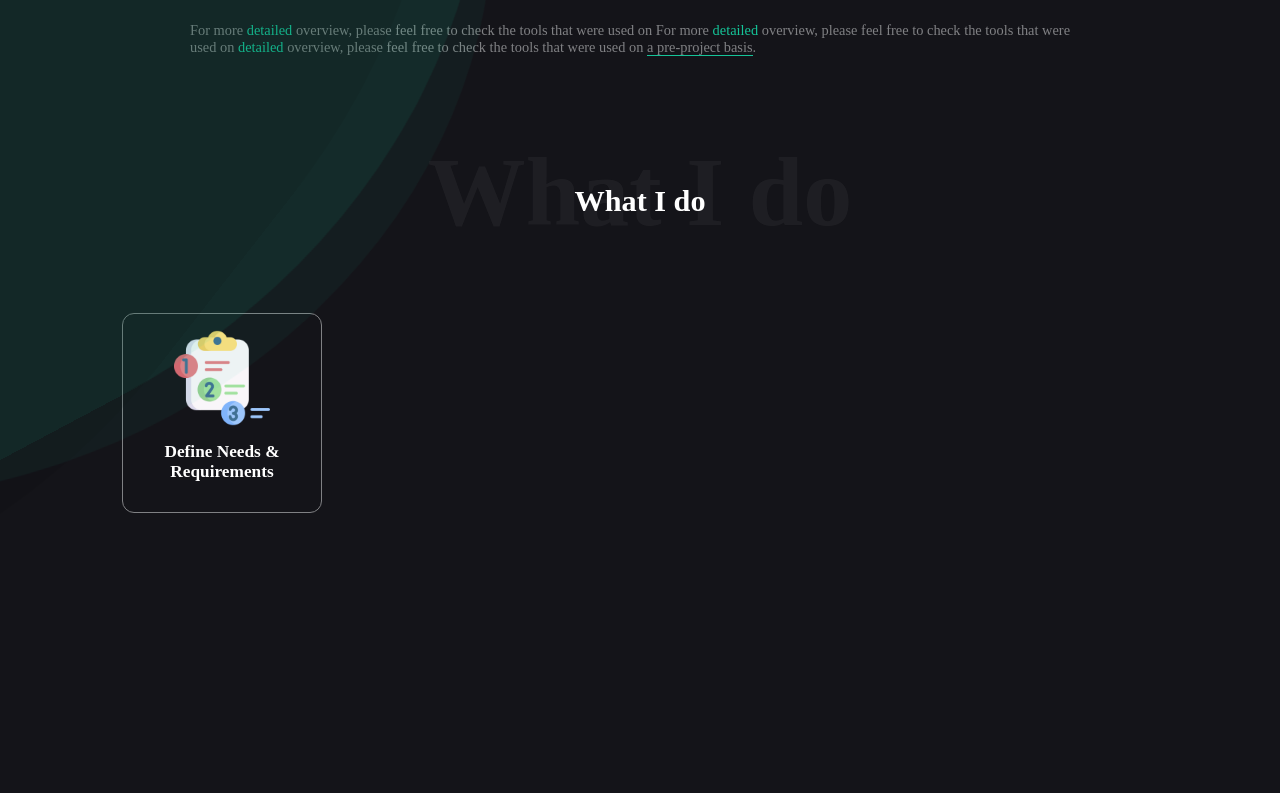
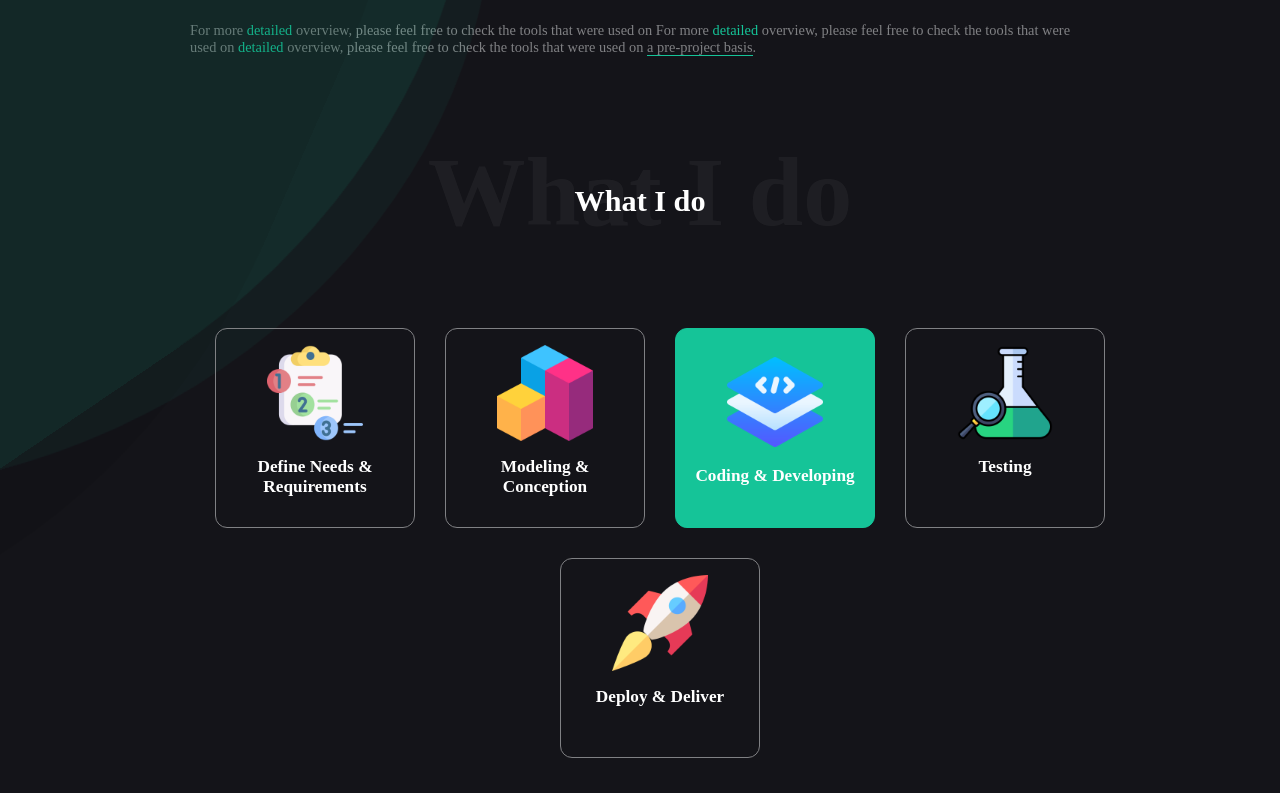
Before and after one commit to Tidjini/portfolio, a React (Create React App) app: page / in a window 1280 px wide. Shown: the part 762-1555 px from the top of the page. Before the commit the page ends 1295 px from the top, so only its background shows below. Built offline with nearby package versions, Linux system fonts and the light colour scheme; a web font is replaced by a local one.

Commit message:
set What I do section

```diff
--- a/public/styles.css
+++ b/public/styles.css
@@ -350,8 +350,12 @@ button:hover::before {
 .wid-container{
   width: 90%;
   margin: 0 auto;
+  display: flex;
+  flex-wrap: wrap;
+  justify-content: center;
 }
 .wid-element{
+  position: relative;
   display: flex;
   flex-direction: column;
   align-items: center;
@@ -361,6 +365,33 @@ button:hover::before {
   text-align: center;
   border: 1px solid #808184;
   border-radius: 12px;
+  cursor: pointer;
+  margin: 15px;
+
+}
+.wid-element::before  {
+  content: "";
+  position: absolute;
+  bottom: 0;
+  left: 0;
+  height: 0;
+  background: #15c49850;
+  transition: height 0.6s ease;
+  border-radius: 12px;
+  width: 100%;
+  z-index: -1;
+}
+
+.wid-element:hover::before {
+  height: 100%;
+}
+
+
+.wid-container .active{
+  background-color: #15c498;
+  border: 1px solid #15c498;
+
+  justify-content: center;
 }
 
 .wid-img{
--- a/src/WhatIdo.jsx
+++ b/src/WhatIdo.jsx
@@ -9,8 +9,13 @@ function ShadowTitle({ title }) {
   );
 }
 
-function WidElement({ title, picture }) {
-  <li></li>;
+function WidElement({ title, image, active }) {
+  return (
+    <li className={active ? "wid-element active" : "wid-element"}>
+      <img src={image} className="wid-img" />
+      <h3 className="wid-title">{title}</h3>
+    </li>
+  );
 }
 
 export default function WhatIdo() {
@@ -18,10 +23,21 @@ export default function WhatIdo() {
     <div>
       <ShadowTitle title="What I do" />
       <ul className="wid-container">
-        <li className="wid-element">
-          <img src="assets/what/requirements.png" className="wid-img" />
-          <h3 className="wid-title">Define Needs & Requirements</h3>
-        </li>
+        <WidElement
+          image="assets/what/requirements.png"
+          title="Define Needs & Requirements"
+        />
+        <WidElement
+          image="assets/what/modeling.png"
+          title="Modeling & Conception"
+        />
+        <WidElement
+          image="assets/what/dev.png"
+          title="Coding & Developing"
+          active
+        />
+        <WidElement image="assets/what/test.png" title="Testing" />
+        <WidElement image="assets/what/deploy.png" title="Deploy & Deliver" />
       </ul>
     </div>
   );
```
